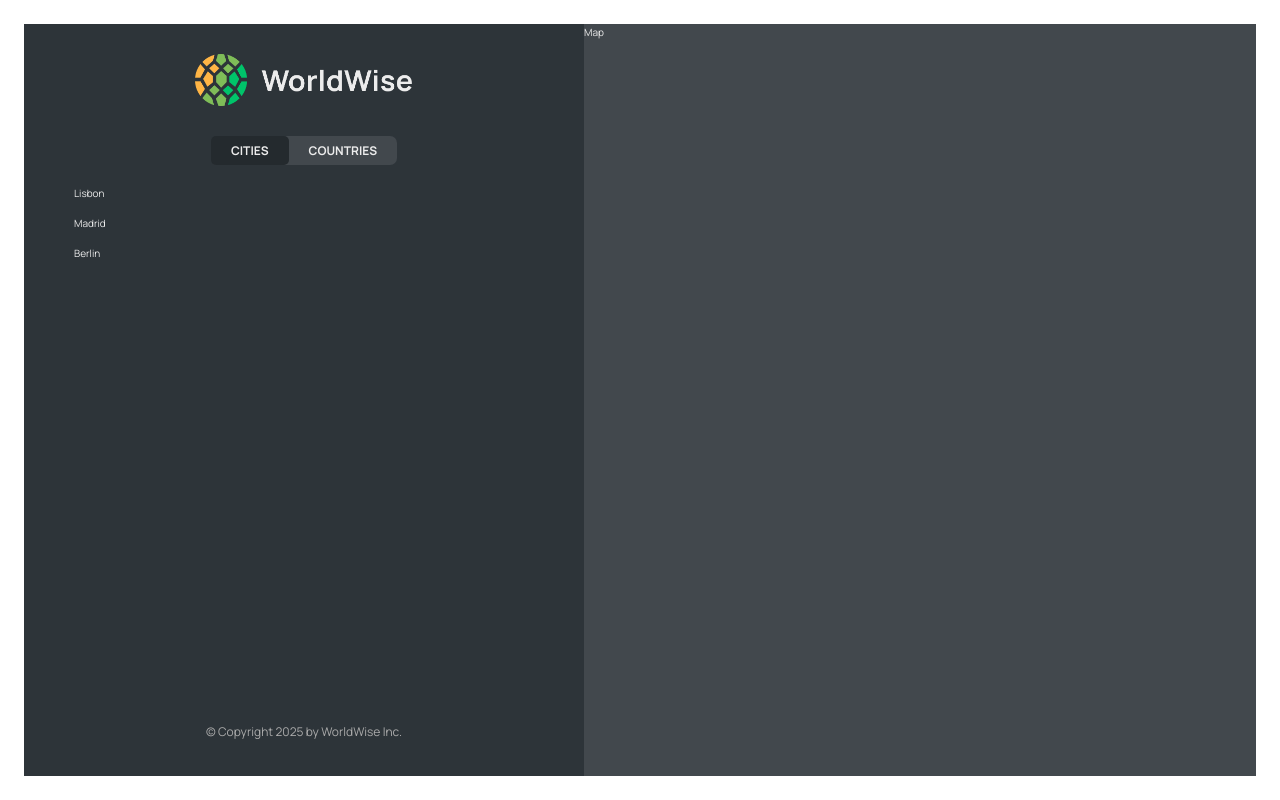
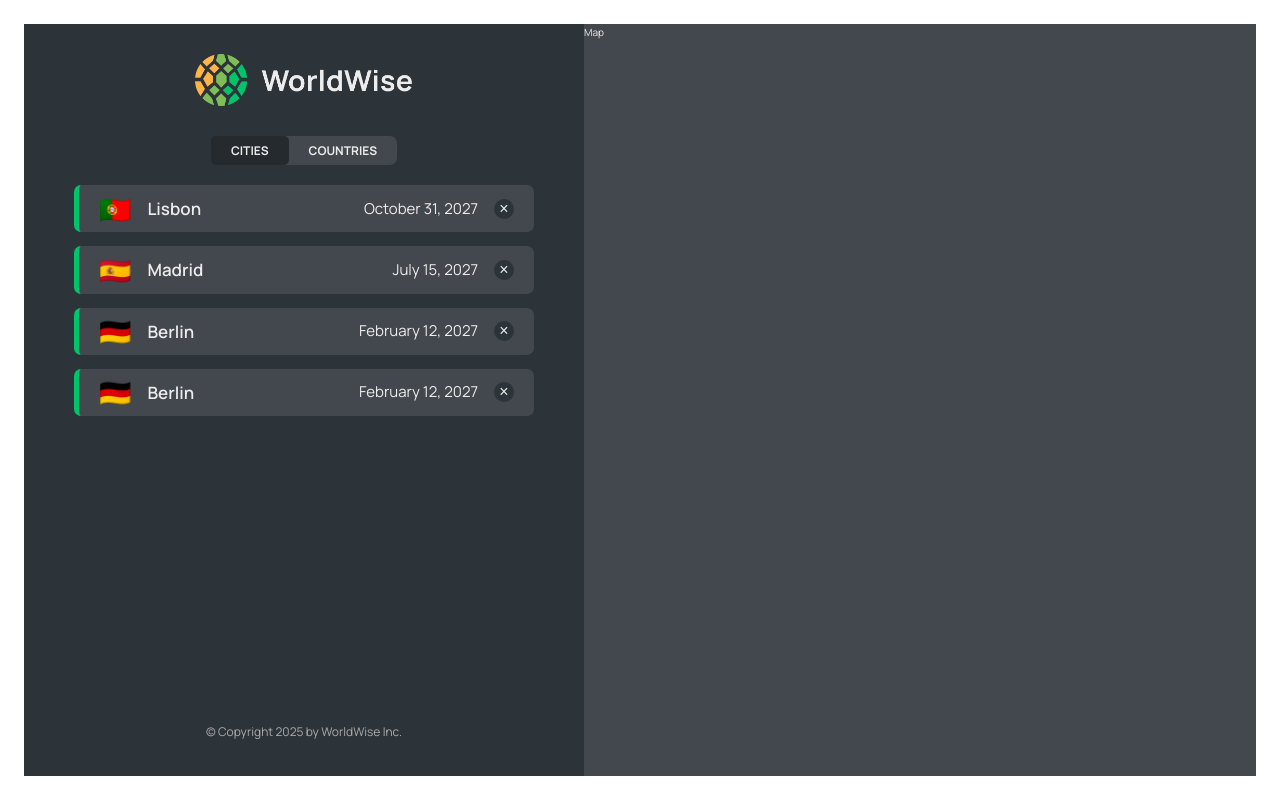
Before and after one commit to yakolga/worldwise, a React (Vite) app: page /app/cities in a window 1280 px wide. Built offline with nearby package versions, Linux system fonts and the light colour scheme; data requests are answered from the project's data file.

Commit message:
country list & cities list

```diff
--- a/data/cities.json
+++ b/data/cities.json
@@ -35,6 +35,18 @@
         "lng": 13.376933665713324
       },
       "id": 98443197
+    },
+    {
+      "cityName": "Berlin",
+      "country": "Germany",
+      "emoji": "🇩🇪",
+      "date": "2027-02-12T09:24:11.863Z",
+      "notes": "Amazing 😃",
+      "position": {
+        "lat": 52.53586782505711,
+        "lng": 13.376933665713324
+      },
+      "id": 984430197
     }
   ]
 }
--- a/src/App.jsx
+++ b/src/App.jsx
@@ -7,6 +7,7 @@ import AppLayout from "./pages/AppLayout"
 import Login from "./pages/Login"
 import CityList from "./components/CityList"
 import { useEffect, useState } from "react"
+import CountriesList from "./components/CountriesList"
 
 const BASE_URL = 'http://localhost:9000';
 
@@ -39,7 +40,7 @@ function App() {
       <Route path="app" element={<AppLayout/>}>
         <Route index element={<p>List of cities</p>}></Route>
         <Route path="cities" element={<CityList cities={cities} loading={loading}/>}></Route>
-        <Route path="countries" element={<p>Countries</p>}></Route>
+        <Route path="countries" element={<CountriesList cities={cities} loading={loading}/>}></Route>
         <Route path="form" element={<p>Form</p>}></Route>
       </Route>
       <Route path="login" element={<Login/>}/>
--- a/src/components/CityItem.jsx
+++ b/src/components/CityItem.jsx
@@ -1,7 +1,20 @@
+import styles from './CityItem.module.css';
+
+const formatDate = (date) =>
+  new Intl.DateTimeFormat("en", {
+    day: "numeric",
+    month: "long",
+    year: "numeric",
+}).format(new Date(date));
+
 function CityItem({city}) {
+    const {cityName, emoji, date} = city;
     return (
-        <li>
-            {city.cityName}
+        <li className={styles.cityItem}>
+            <span className={styles.emoji}>{emoji}</span>
+            <h3 className={styles.name}>{cityName}</h3>
+            <time className={styles.date}>{formatDate(date)}</time>
+            <button className={styles.deleteBtn}>&times;</button>
         </li>
     )
 }
--- a/src/components/CityList.jsx
+++ b/src/components/CityList.jsx
@@ -1,9 +1,11 @@
 import Spinner from '../components/Spinner';
+import Message from '../components/Message';
 import CityItem from './CityItem';
 import styles from './CityList.module.css';
 
 function CityList({cities, loading}) {
     if (loading) return <Spinner/>
+    if (!cities.length) return <Message message="Add your first city by clicking on a city on the map"/>
     return (
         <ul className={styles.cityList}>
             {cities.map(city => (
--- /dev/null
+++ b/src/components/CountriesList.jsx
@@ -0,0 +1,29 @@
+import Spinner from '../components/Spinner';
+import Message from '../components/Message';
+import styles from './CountriesList.module.css';
+import CountryItem from './CountryItem';
+
+function CountriesList({cities, loading}) {
+    if (loading) return <Spinner/>
+    if (!cities.length) return <Message message="Add your first city by clicking on a city on the map"/>
+
+    const countries = [];
+    const result = [];
+
+    for (let i = 0; i < cities.length; i++) {
+        if (!countries.includes(cities[i].country)) {
+            countries.push(cities[i].country);
+            result.push(cities[i]);
+        }
+    }
+
+    return (
+        <ul className={styles.countryList}>
+            {result.map(country => (
+                <CountryItem country={country} key={country.id}/>
+            ))}
+        </ul>
+    )
+}
+
+export default CountriesList
```
Also changed, not shown: src/components/CountriesList.module.css (renamed from src/components/CountryList.module.css).
